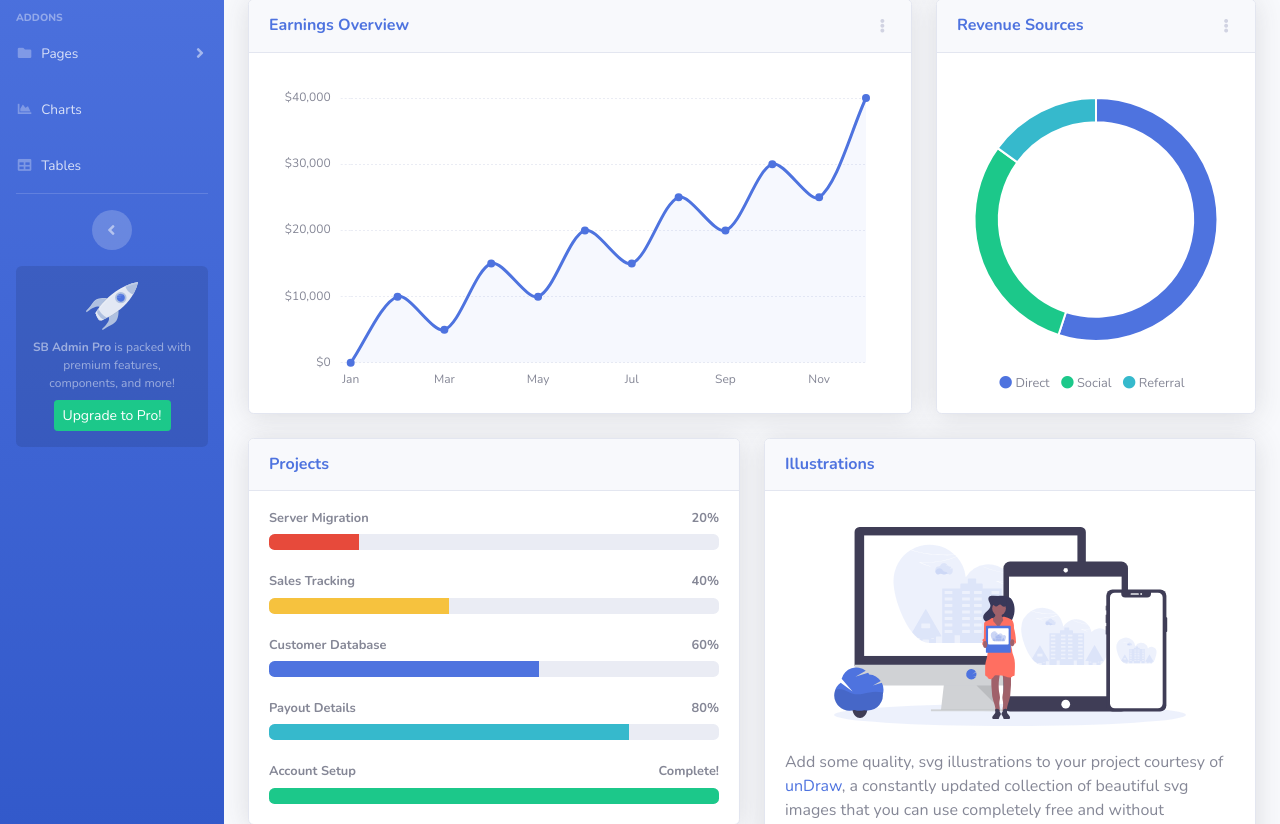
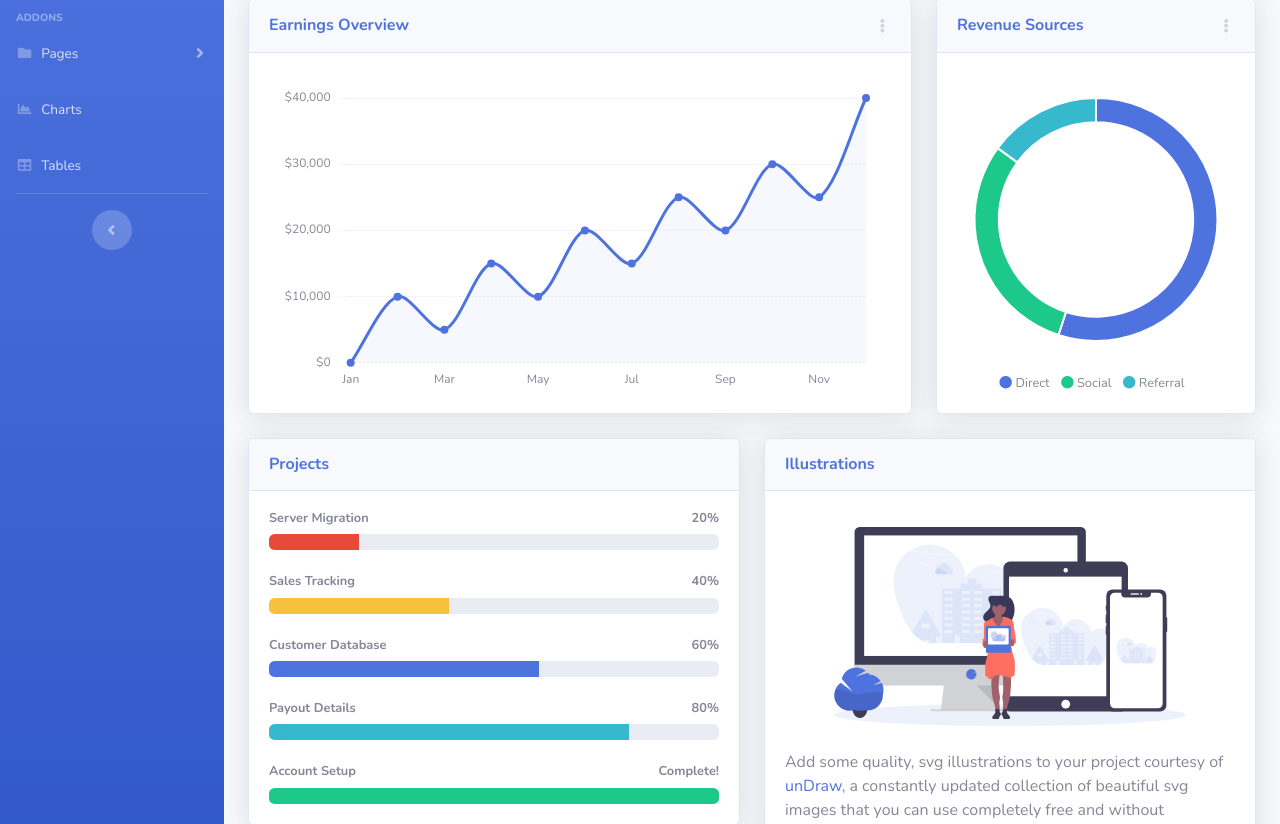
Before and after one commit to sarolong/SICADMI, a PHP site: page / in a window 1280 px wide. Shown: the part 279-1103 px from the top of the page. Run offline with PHP 8.4, Linux system fonts and the light colour scheme; the visitor is signed in with stand-in values (Sample User, id 1).

Commit message:
confirmar

```diff
--- a/index.php
+++ b/index.php
@@ -150,12 +150,7 @@
                 <button class="rounded-circle border-0" id="sidebarToggle"></button>
             </div>
 
-            <!-- Sidebar Message -->
-            <div class="sidebar-card d-none d-lg-flex">
-                <img class="sidebar-card-illustration mb-2" src="img/undraw_rocket.svg" alt="...">
-                <p class="text-center mb-2"><strong>SB Admin Pro</strong> is packed with premium features, components, and more!</p>
-                <a class="btn btn-success btn-sm" href="https://startbootstrap.com/theme/sb-admin-pro">Upgrade to Pro!</a>
-            </div>
+
 
         </ul>
         <!-- End of Sidebar -->
```
